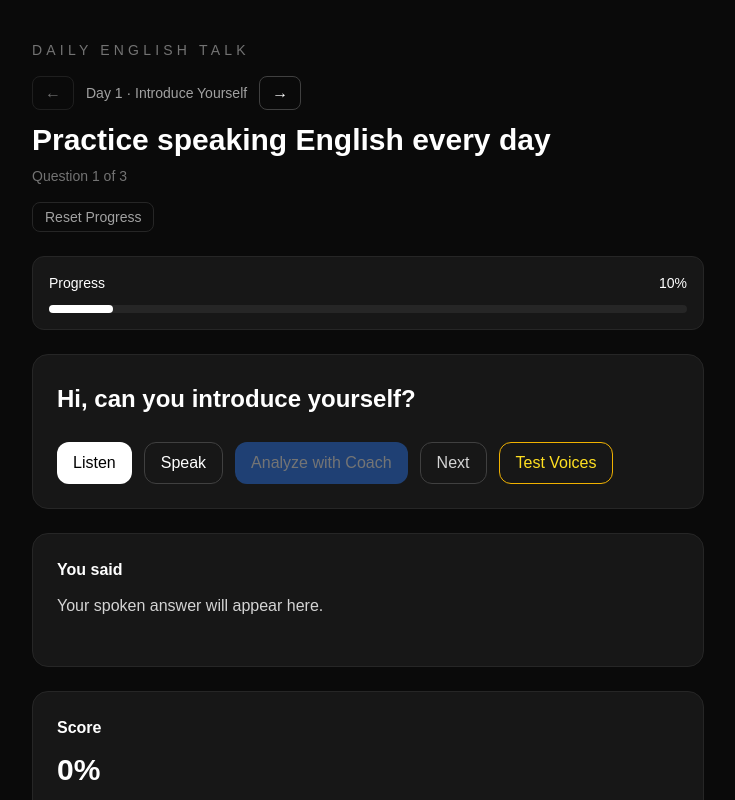
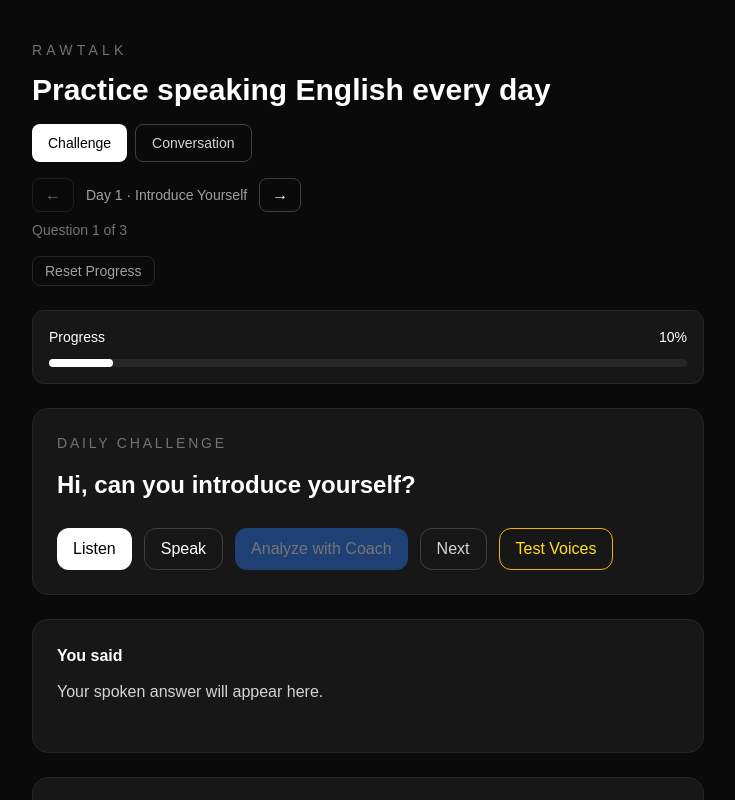
Before and after one commit to RAWLABdev/rawtalk, a Next.js app: page / in a window 1280 px wide. Shown: the top 800 px of the page, without its empty margins (272-1007 px from the left). Built offline with nearby package versions, Linux system fonts and the light colour scheme.

Commit message:
feat: add conversation mode

```diff
--- a/src/app/page.tsx
+++ b/src/app/page.tsx
@@ -1,5 +1,6 @@
 "use client";
 
+import { useState } from "react";
 import { sessions } from "@/data/sessions";
 import { coachReplies } from "@/data/coachReplies";
 import { StatsBar } from "@/components/StatsBar";
@@ -7,18 +8,30 @@ import { usePracticeProgress } from "@/hooks/usePracticeProgress";
 import { useSpeechRecognition } from "@/hooks/useSpeechRecognition";
 import { useTextToSpeech } from "@/hooks/useTextToSpeech";
 import { useCoach } from "@/hooks/useCoach";
+import { useConversationCoach } from "@/hooks/useConversationCoach";
 import { evaluateAnswer } from "@/lib/evaluateAnswer";
 
+type Mode = "challenge" | "conversation";
+
 export default function Home() {
+  const [mode, setMode] = useState<Mode>("challenge");
+
   const { progress, saveProgress, resetProgress, isReady } =
     usePracticeProgress();
 
   const { speak } = useTextToSpeech();
-
   const { transcript, isListening, startListening, resetTranscript } =
     useSpeechRecognition();
 
   const { feedback, loading, askCoach } = useCoach();
+
+  const {
+    question: conversationQuestion,
+    feedback: conversationFeedback,
+    loading: conversationLoading,
+    askConversationCoach,
+    resetConversation,
+  } = useConversationCoach();
 
   if (!isReady) {
     return (
@@ -34,10 +47,22 @@ export default function Home() {
   const session = sessions[sessionIndex];
   const current = session.conversations[conversationIndex];
 
+  const activePrompt =
+    mode === "challenge" ? current.prompt : conversationQuestion;
+
   const result = evaluateAnswer(transcript, current.suggestion);
 
   const coachMessage =
     coachReplies[conversationIndex % coachReplies.length];
+
+  const handleAnalyze = () => {
+    if (mode === "challenge") {
+      askCoach(current.prompt, transcript);
+      return;
+    }
+
+    askConversationCoach(transcript);
+  };
 
   const nextConversation = () => {
     resetTranscript();
@@ -47,7 +72,6 @@ export default function Home() {
         sessionIndex,
         conversationIndex: conversationIndex + 1,
       });
-
       return;
     }
 
@@ -56,7 +80,6 @@ export default function Home() {
         sessionIndex: sessionIndex + 1,
         conversationIndex: 0,
       });
-
       return;
     }
 
@@ -87,7 +110,13 @@ export default function Home() {
 
   const handleReset = () => {
     resetTranscript();
+
+    if (mode === "challenge") {
       resetProgress();
+      return;
+    }
+
+    resetConversation();
   };
 
   return (
@@ -95,9 +124,45 @@ export default function Home() {
       <section className="mx-auto max-w-2xl space-y-6">
         <div>
           <p className="text-sm uppercase tracking-[0.3em] text-neutral-500">
-            Daily English Talk
+            RAWTALK
           </p>
 
+          <h1 className="mt-3 text-3xl font-bold">
+            Practice speaking English every day
+          </h1>
+
+          <div className="mt-4 flex gap-2">
+            <button
+              onClick={() => {
+                resetTranscript();
+                setMode("challenge");
+              }}
+              className={`rounded-lg px-4 py-2 text-sm font-medium ${
+                mode === "challenge"
+                  ? "bg-white text-black"
+                  : "border border-neutral-700 text-neutral-300"
+              }`}
+            >
+              Challenge
+            </button>
+
+            <button
+              onClick={() => {
+                resetTranscript();
+                setMode("conversation");
+              }}
+              className={`rounded-lg px-4 py-2 text-sm font-medium ${
+                mode === "conversation"
+                  ? "bg-white text-black"
+                  : "border border-neutral-700 text-neutral-300"
+              }`}
+            >
+              Conversation
+            </button>
+          </div>
+
+          {mode === "challenge" && (
+            <>
               <div className="mt-4 flex items-center gap-3">
                 <button
                   onClick={previousSession}
@@ -120,33 +185,37 @@ export default function Home() {
                 </button>
               </div>
 
-          <h1 className="mt-3 text-3xl font-bold">
-            Practice speaking English every day
-          </h1>
-
               <div className="mt-2 text-sm text-neutral-500">
                 Question {conversationIndex + 1} of{" "}
                 {session.conversations.length}
               </div>
+            </>
+          )}
 
           <button
             onClick={handleReset}
             className="mt-4 rounded-lg border border-neutral-800 px-3 py-1 text-sm text-neutral-400"
           >
-            Reset Progress
+            Reset {mode === "challenge" ? "Progress" : "Conversation"}
           </button>
         </div>
 
+        {mode === "challenge" && (
           <StatsBar day={session.day} totalDays={sessions.length} />
+        )}
 
         <div className="rounded-2xl border border-neutral-800 bg-neutral-900 p-6">
+          <p className="mb-3 text-sm uppercase tracking-[0.2em] text-neutral-500">
+            {mode === "challenge" ? "Daily Challenge" : "Free Conversation"}
+          </p>
+
           <h2 className="text-2xl font-semibold leading-relaxed">
-            {current.prompt}
+            {activePrompt}
           </h2>
 
           <div className="mt-6 flex flex-wrap gap-3">
             <button
-              onClick={() => speak(current.prompt)}
+              onClick={() => speak(activePrompt)}
               className="rounded-xl bg-white px-4 py-2 font-medium text-black"
             >
               Listen
@@ -160,19 +229,27 @@ export default function Home() {
             </button>
 
             <button
-              onClick={() => askCoach(current.prompt, transcript)}
-              disabled={!transcript || loading}
+              onClick={handleAnalyze}
+              disabled={
+                !transcript ||
+                loading ||
+                conversationLoading
+              }
               className="rounded-xl bg-blue-500 px-4 py-2 font-medium text-white disabled:opacity-40"
             >
-              {loading ? "Analyzing..." : "Analyze with Coach"}
+              {loading || conversationLoading
+                ? "Analyzing..."
+                : "Analyze with Coach"}
             </button>
 
+            {mode === "challenge" && (
               <button
                 onClick={nextConversation}
                 className="rounded-xl border border-neutral-700 px-4 py-2 font-medium text-neutral-300"
               >
                 Next
               </button>
+            )}
 
             <button
               onClick={() => {
@@ -193,6 +270,7 @@ export default function Home() {
           </p>
         </div>
 
+        {mode === "challenge" && (
           <div className="rounded-2xl border border-neutral-800 bg-neutral-900 p-6">
             <h3 className="font-semibold">Score</h3>
 
@@ -200,8 +278,9 @@ export default function Home() {
 
             <p className="mt-2 text-neutral-400">{result.feedback}</p>
           </div>
+        )}
 
-        {feedback && (
+        {mode === "challenge" && feedback && (
           <div className="rounded-2xl border border-blue-900 bg-blue-950/30 p-6">
             <h3 className="font-semibold">Gemini Coach</h3>
 
@@ -218,6 +297,25 @@ export default function Home() {
           </div>
         )}
 
+        {mode === "conversation" && conversationFeedback && (
+          <div className="rounded-2xl border border-blue-900 bg-blue-950/30 p-6">
+            <h3 className="font-semibold">Conversation Coach</h3>
+
+            <div className="mt-3 whitespace-pre-wrap text-neutral-300">
+              {conversationFeedback}
+            </div>
+
+            <button
+              onClick={() => speak(conversationFeedback)}
+              className="mt-5 rounded-xl bg-blue-500 px-4 py-2 font-medium text-white"
+            >
+              Listen to Coach
+            </button>
+          </div>
+        )}
+
+        {mode === "challenge" && (
+          <>
             <div className="rounded-2xl border border-blue-900 bg-blue-950/30 p-6">
               <h3 className="font-semibold">English Coach</h3>
 
@@ -236,6 +334,8 @@ export default function Home() {
                 Listen to suggested answer
               </button>
             </div>
+          </>
+        )}
       </section>
     </main>
   );
--- /dev/null
+++ b/src/hooks/useConversationCoach.ts
@@ -0,0 +1,53 @@
+"use client";
+
+import { useState } from "react";
+
+export function useConversationCoach() {
+  const [question, setQuestion] = useState("Tell me about yourself.");
+  const [feedback, setFeedback] = useState("");
+  const [loading, setLoading] = useState(false);
+
+  const askConversationCoach = async (answer: string) => {
+    if (!answer.trim()) return;
+
+    setLoading(true);
+
+    try {
+      const response = await fetch("/api/coach", {
+        method: "POST",
+        headers: {
+          "Content-Type": "application/json",
+        },
+        body: JSON.stringify({
+          prompt: question,
+          answer,
+        }),
+      });
+
+      const data = await response.json();
+
+      setFeedback(data.text);
+
+      const followUpMatch = data.text.match(/Follow[- ]?up.*?:([\s\S]*)/i);
+
+      if (followUpMatch?.[1]) {
+        setQuestion(followUpMatch[1].trim());
+      }
+    } finally {
+      setLoading(false);
+    }
+  };
+
+  const resetConversation = () => {
+    setQuestion("Tell me about yourself.");
+    setFeedback("");
+  };
+
+  return {
+    question,
+    feedback,
+    loading,
+    askConversationCoach,
+    resetConversation,
+  };
+}
```
Lines whose indentation alone changed are shown as unchanged.
